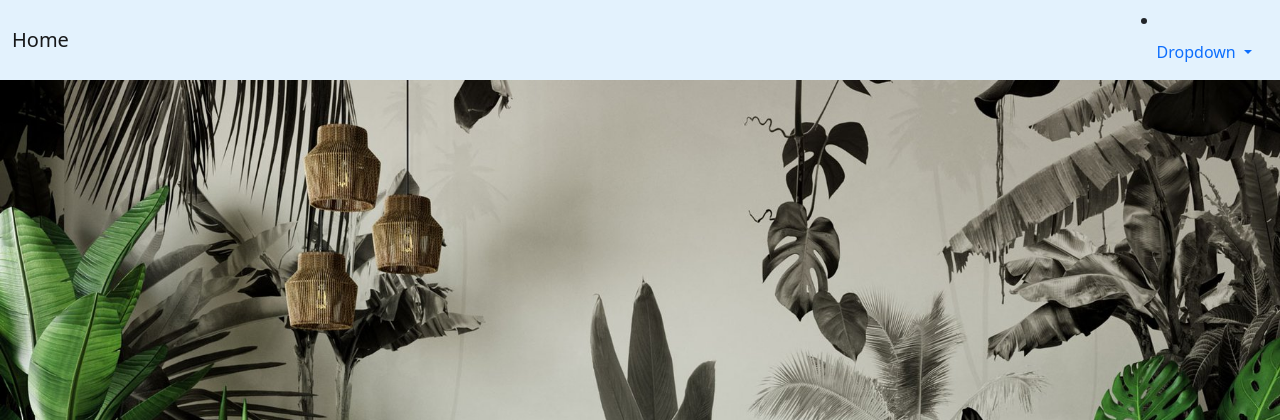
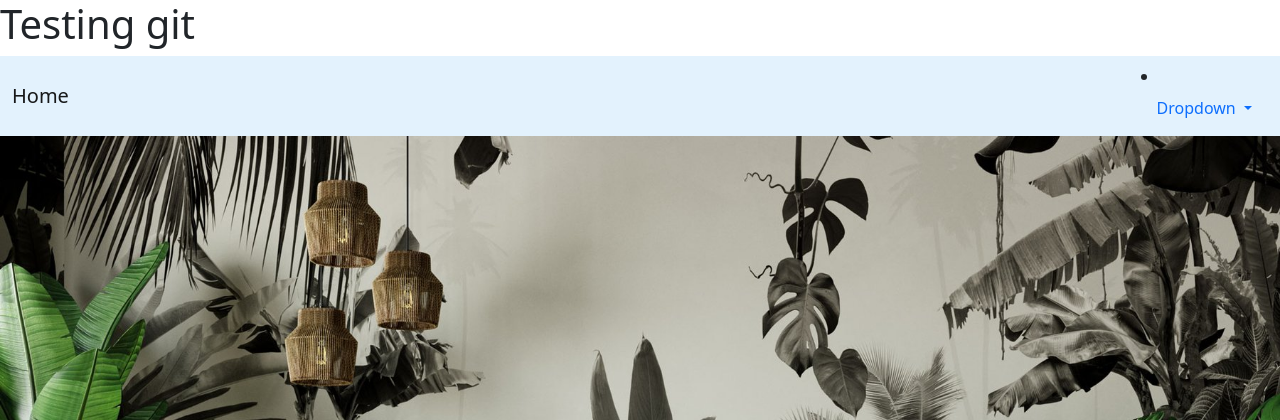
Before and after one commit to Dana5371/furniture, a Django app: page /main/ in a window 1280 px wide. Shown: the top 420 px of the page. Run offline with Django 3.2, Linux system fonts and the light colour scheme; tables that the repository leaves empty hold one stand-in row (values such as "Sample post").

Commit message:
third commit

```diff
--- a/templates/base.html
+++ b/templates/base.html
@@ -2,6 +2,7 @@
 {% load static %}
 <html lang="en">
 <head>
+  <h1>Testing git </h1>
     <meta charset="UTF-8">
     <meta http-equiv="X-UA-Compatible" content="IE=edge">
     <meta name="viewport" content="width=device-width, initial-scale=1.0">
```
